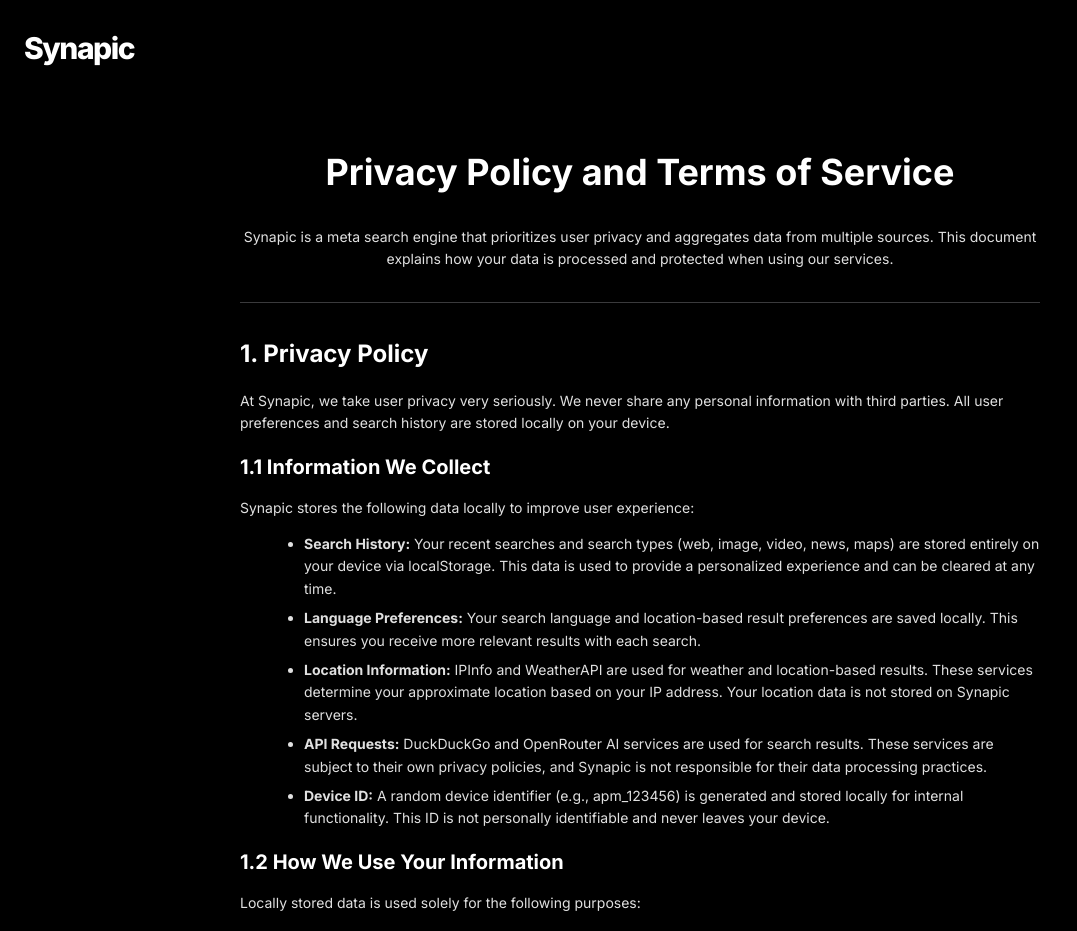
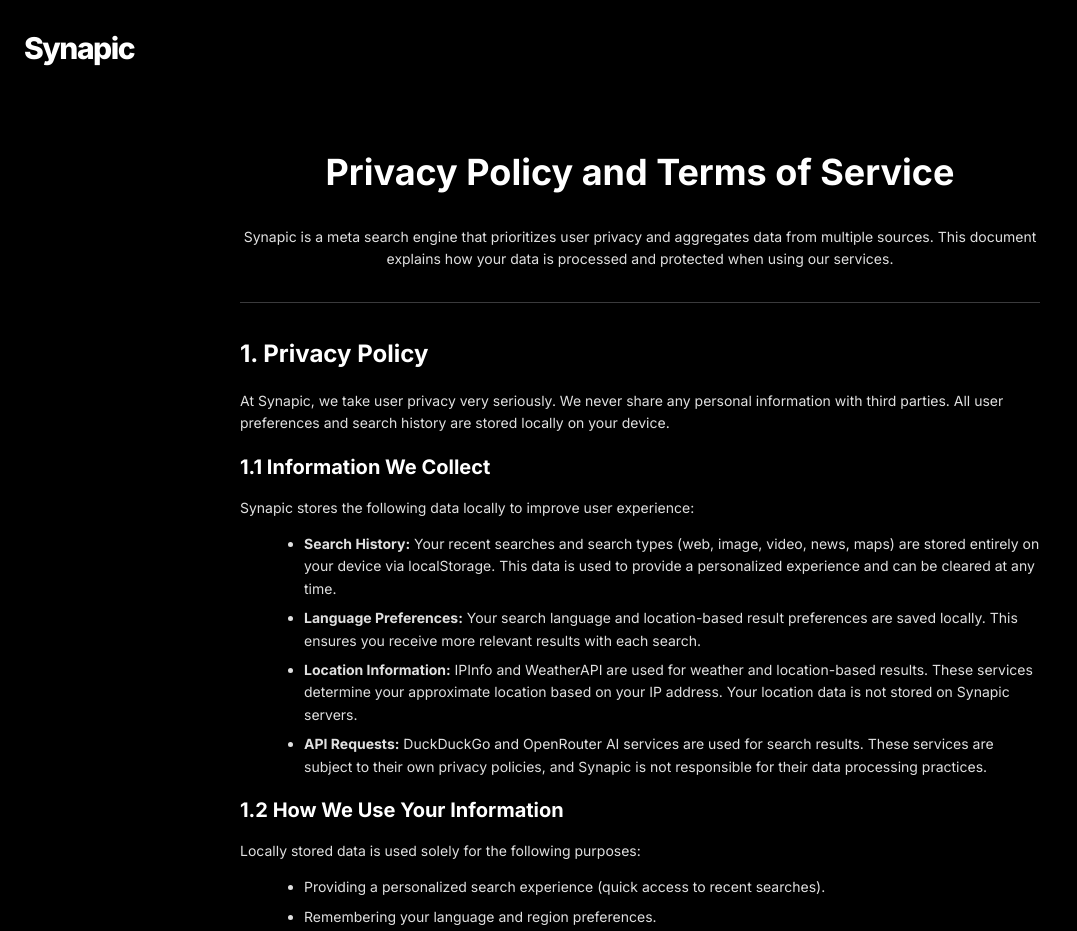
Before and after one commit to openbytelabs/Synapic, a Vue app in the folder frontend/: page /terms in a window 1280 px wide. Shown: the top 931 px of the page, without its empty margins (0-1077 px from the left). Built offline with nearby package versions, Linux system fonts and the light colour scheme.

Commit message:
Update TermsView.vue

```diff
--- a/frontend/src/views/TermsView.vue
+++ b/frontend/src/views/TermsView.vue
@@ -35,9 +35,6 @@
           </li>
           <li>
             <strong>API Requests:</strong> DuckDuckGo and OpenRouter AI services are used for search results. These services are subject to their own privacy policies, and Synapic is not responsible for their data processing practices.
-          </li>
-          <li>
-            <strong>Device ID:</strong> A random device identifier (e.g., apm_123456) is generated and stored locally for internal functionality. This ID is not personally identifiable and never leaves your device.
           </li>
         </ul>
 
```
